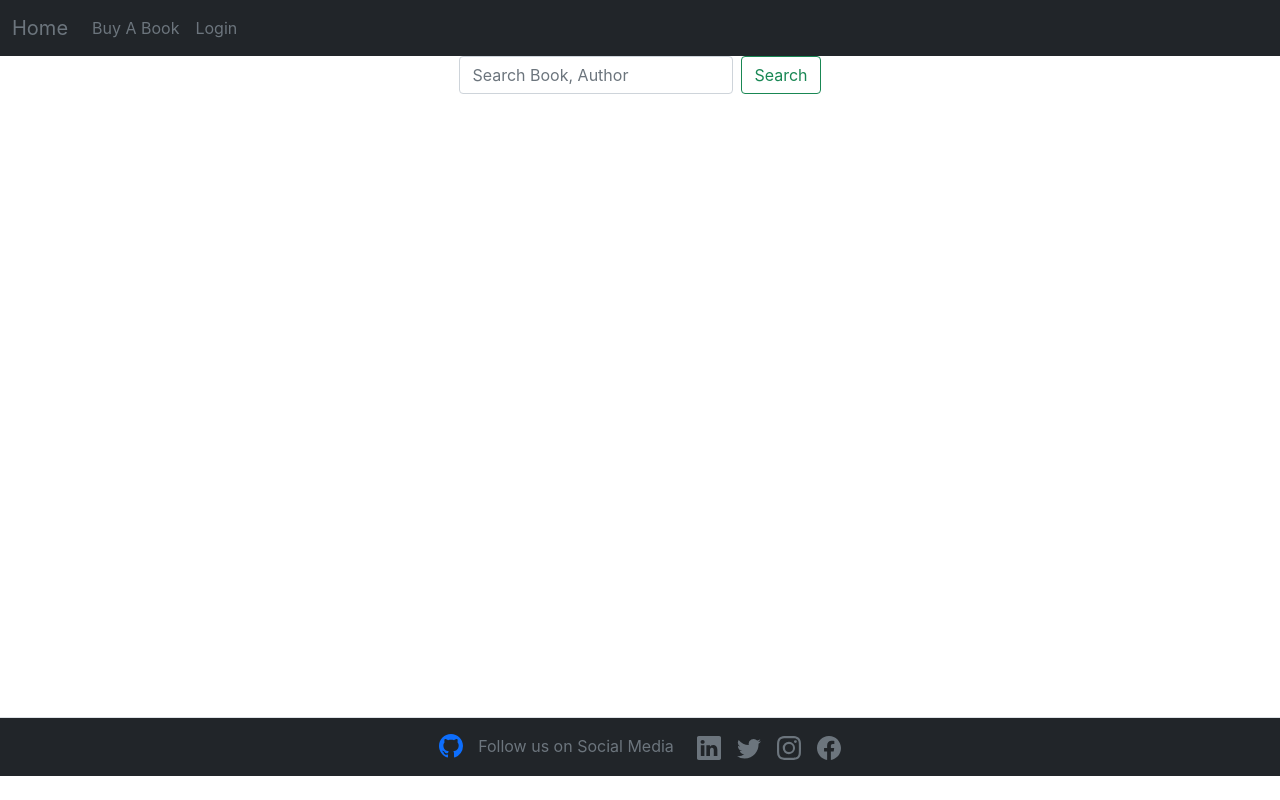
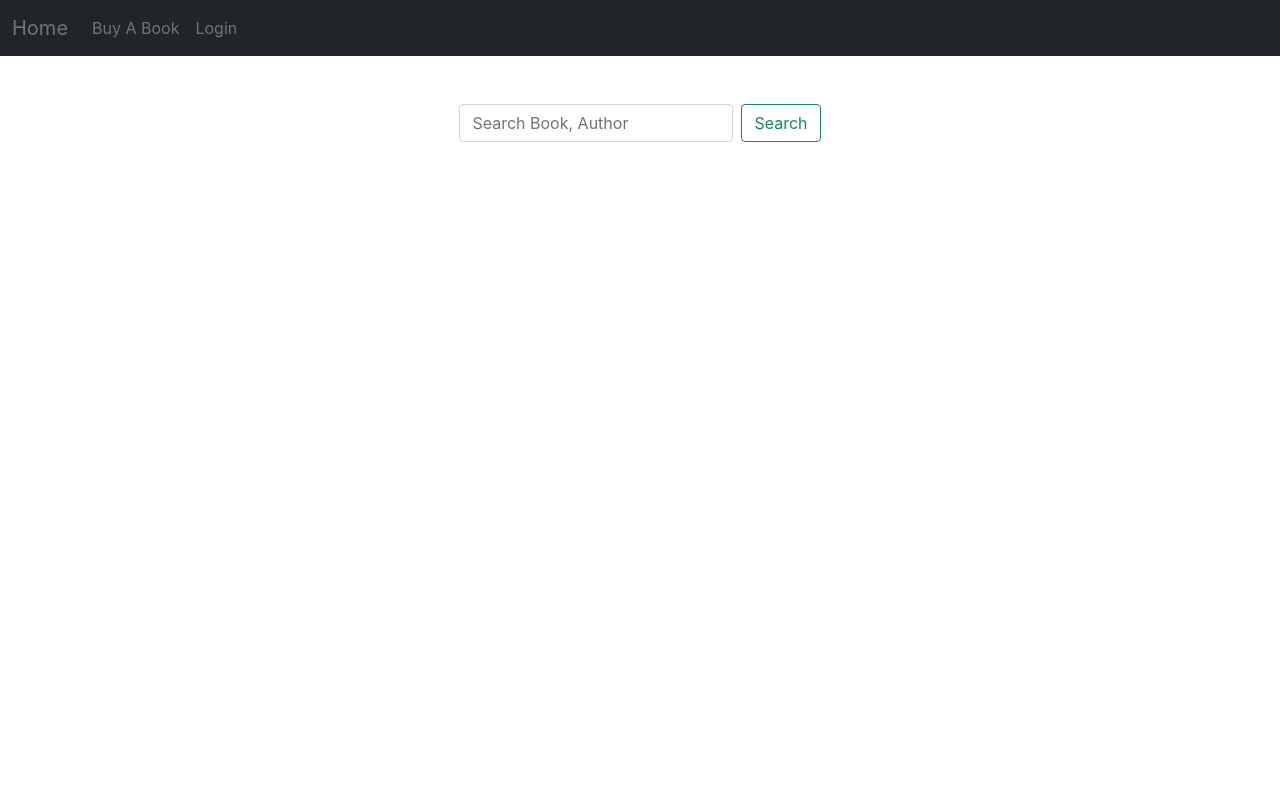
Before and after one commit to pyigo/browse-a-book-app, a React (Create React App) app: page /buyAbook in a window 1280 px wide. Shown: the top 800 px of the page. Built offline with nearby package versions, Linux system fonts and the light colour scheme.

Commit message:
updated footer, added styling

```diff
--- a/src/App.css
+++ b/src/App.css
@@ -1,38 +1,11 @@
-/* .App {
-  text-align: center;
-}
-
-.App-logo {
-  height: 40vmin;
-  pointer-events: none;
-}
-
-@media (prefers-reduced-motion: no-preference) {
-  .App-logo {
-    animation: App-logo-spin infinite 20s linear;
-  }
-}
-
-.App-header {
-  background-color: #282c34;
-  min-height: 100vh;
+/* #root {
+  padding-bottom: 60px;
+} */
+.page-container {
   display: flex;
   flex-direction: column;
-  align-items: center;
-  justify-content: center;
-  font-size: calc(10px + 2vmin);
-  color: white;
+  min-height: 100vh;
 }
-
-.App-link {
-  color: #61dafb;
+.content-wrapper {
+  flex: 1;
 }
-
-@keyframes App-logo-spin {
-  from {
-    transform: rotate(0deg);
-  }
-  to {
-    transform: rotate(360deg);
-  }
-} */
--- a/src/App.js
+++ b/src/App.js
@@ -2,6 +2,7 @@ import { useState, useContext, useEffect } from "react";
 import { Routes, Route } from "react-router-dom";
 // components
 import Navbar from "./components/Navbar";
+
 
 // pages
 import Home from "./pages/Home";
@@ -13,7 +14,13 @@ import Login from "./pages/Login";
 // contexts
 import UserContext from "./contexts/UserContext";
 
+import BookItem from "./pages/BuyABook/bookItem";
 import Footer from "./components/Footer";
+
+// css
+import './App.css'
+
+
 
 const App = () => {
   //
@@ -25,15 +32,18 @@ const App = () => {
     <div className="App">
       <UserContext.Provider value={user}>
         <Navbar />
-        <Routes>
-          <Route path="/" element={<Home />} />
-          <Route
-            path="mySelection"
-            element={<MySelection mySelection={mySelection} />}
-          />
-          <Route path="login" element={<Login setUser={setUser} />} />
-          <Route path="buyAbook" element={<BuyABook />} />
-        </Routes>
+        <div role="main" class="page-container">
+          <div className="content-wrapper">
+            <Routes>
+              <Route path="/" element={<Home />} />
+
+              <Route path="mySelection" element={<MySelection mySelection={mySelection} />} />
+              <Route path="login" element={<Login setUser={setUser} />} />
+              <Route path="buyAbook" element={<BuyABook />} />
+
+            </Routes>
+          </div>
+        </div>
         <Footer />
       </UserContext.Provider>
     </div>
--- a/src/components/Footer/footer.css
+++ b/src/components/Footer/footer.css
@@ -1,7 +1,6 @@
-footer {
+/* footer {
   position: absolute;
   left: 0;
   bottom: 0;
   right: 0;
-  padding-bottom: 60px;
-}
+} */
--- a/src/pages/BuyABook/index.js
+++ b/src/pages/BuyABook/index.js
@@ -41,7 +41,7 @@ const BuyABook = () => {
     return (
         <div id="home-container">
             {/* <nav className="navbar navbar-light bg-light"> */}
-            <div className="container-sm">
+            <div className="container-sm mt-5">
                 <form className="d-flex" onSubmit={handleSubmit}>
                     <input
                         className="form-control me-2"
@@ -58,7 +58,7 @@ const BuyABook = () => {
             </div>
             {/* </nav> */}
 
-            <div className="container">
+            <div className="container mt-5">
                 <div className="row">
                     {bookList.map((item) => {
                         return <BookItem item={item} />;
```
